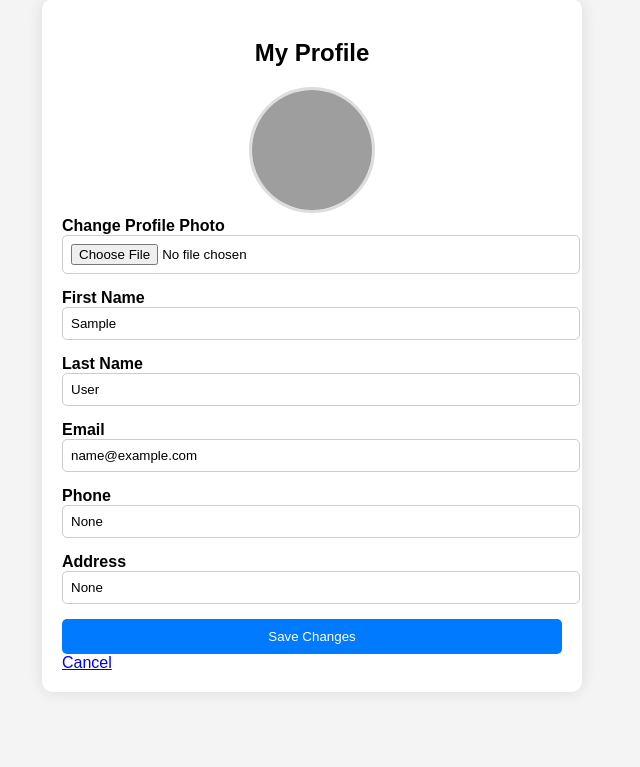
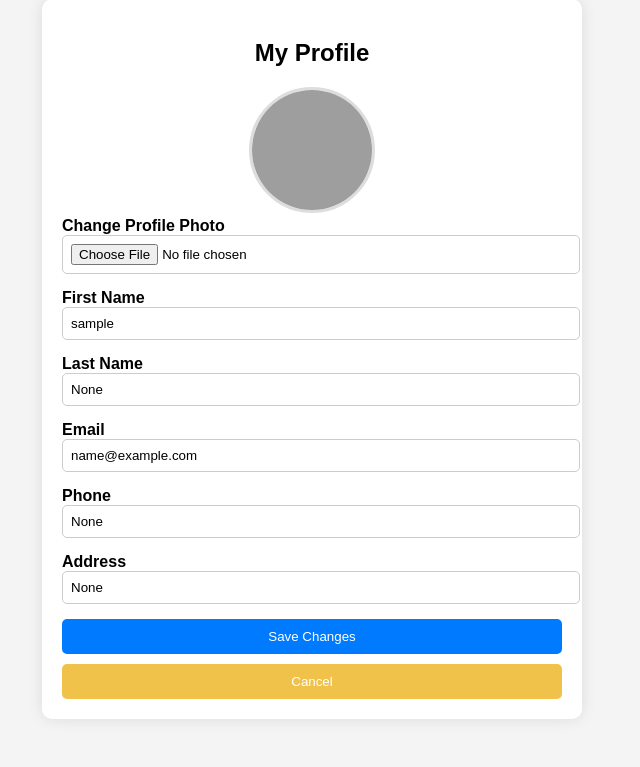
Before and after one commit to TipCodez/django-estoreApp, a Django app: page /profile/update/ in a window 1280 px wide. Shown: the part 49-816 px from the top of the page, without its empty margins (328-968 px from the left). Before the commit the page ends 719 px from the top, so only its background shows below. Run offline with Django 5.2, Linux system fonts and the light colour scheme; the visitor is signed in with stand-in values (Sample User, id 1); grey boxes are pictures that could not be loaded.

Commit message:
User profile update bug fix

```diff
--- a/estoreApp/estorewebApp/models.py
+++ b/estoreApp/estorewebApp/models.py
@@ -43,6 +43,8 @@
     user = models.OneToOneField(User, on_delete=models.CASCADE)
     phone = models.CharField(max_length=20, blank=True, null=True)
     address = models.CharField(max_length=255, blank=True, null=True)
+    last_name = models.CharField(max_length=255, blank=True, null=True)
+    username = models.CharField(max_length=255, blank=True, null=True)
     profile_image = models.ImageField(upload_to='profile_images/', default='default.png')
     location = models.CharField(max_length=100, blank=True, null=True)
 
--- a/estoreApp/estorewebApp/templates/signup.html
+++ b/estoreApp/estorewebApp/templates/signup.html
@@ -37,8 +37,8 @@
                 <input type="text" name="username" id="username" placeholder="Enter your username" required>
             </div>
             <div class="input-box">
-                <label for="lastname">Last name</label>
-                <input type="text" name="username" id="username" placeholder="Enter your username" required>
+                <label for="last_name">Last name</label>
+                <input type="text" name="last_name" id="last_name" placeholder="Enter your last name" required placeholder="Enter your username" required>
             </div>
 
             <div class="input-box">
--- a/estoreApp/estorewebApp/templates/update_profile.html
+++ b/estoreApp/estorewebApp/templates/update_profile.html
@@ -37,6 +37,16 @@
             border: 1px solid #ccc;
             border-radius: 5px;
         }
+        .cn-btn {
+            background: #f1c249ff;
+            margin-top: 10px;
+             color: #fff;
+            border: none;
+            border-radius: 5px;
+            cursor: pointer;
+
+
+        }
         button {
             width: 100%;
             padding: 10px;
@@ -47,6 +57,7 @@
             cursor: pointer;
         }
         button:hover { background: #0056b3; }
+        .cn-btn:hover { background: #ef451aff; }
     </style>
 </head>
 <body>
@@ -66,13 +77,18 @@
             </div>
 
             <div class="form-group">
+                 {% if messages %}
+            {% for message in messages %}
+                <p class="field-error" style="text-align:center;">{{ message }}</p>
+            {% endfor %}
+        {% endif %}
                 <label>First Name</label>
-                <input type="text" name="first_name" value="{{ request.user.first_name }}">
+                <input type="text" name="username" value="{{ request.user.username }}">
             </div>
 
             <div class="form-group">
                 <label>Last Name</label>
-                <input type="text" name="last_name" value="{{ request.user.last_name }}">
+                <input type="text" name="last_name" value="{{ profile.last_name }}">
             </div>
 
             <div class="form-group">
@@ -90,13 +106,9 @@
                 <input type="text" name="address" value="{{ profile.address }}">
             </div>
 
-            {% comment %} <div class="form-group">
-                <label>Bio</label>
-                <textarea name="bio" rows="4">{{ profile.bio }}</textarea>
-            </div> {% endcomment %}
 
             <button type="submit">Save Changes</button>
-            <a href="{% url 'profile' %}">Cancel</a>
+            <a href="{% url 'profile' %}"><button class="cn-btn">Cancel</button></a>
 
         </form>
     </div>
--- a/estoreApp/estorewebApp/views.py
+++ b/estoreApp/estorewebApp/views.py
@@ -160,7 +160,9 @@
     if request.method == 'POST':
         user = request.user
         # Update user fields
-        profile.first_name = request.POST.get('first_name')
+        user.username = request.POST.get('username')
+        user.last_name = request.POST.get('last_name')
+        # profile.username = request.POST.get('username')
         profile.last_name = request.POST.get('last_name')
         profile.phone = request.POST.get('phone')
         profile.address = request.POST.get('address')
```
Also changed, not shown: estoreApp/estorewebApp/templates/profile.html (+14 -2 lines), estoreApp/estorewebApp/migrations/0004_profile_last_name.py (added), estoreApp/estorewebApp/migrations/0005_profile_username.py (added), estoreApp/estorewebApp/static/images/2.jpg, estoreApp/estorewebApp/static/images/banner.jpg, estoreApp/estorewebApp/static/images/default.png (added), estoreApp/estorewebApp/static/images/pc.jpg, estoreApp/media/products/2_MGdSolg.jpg, estoreApp/media/products/pc.jpg, 4 other files.
